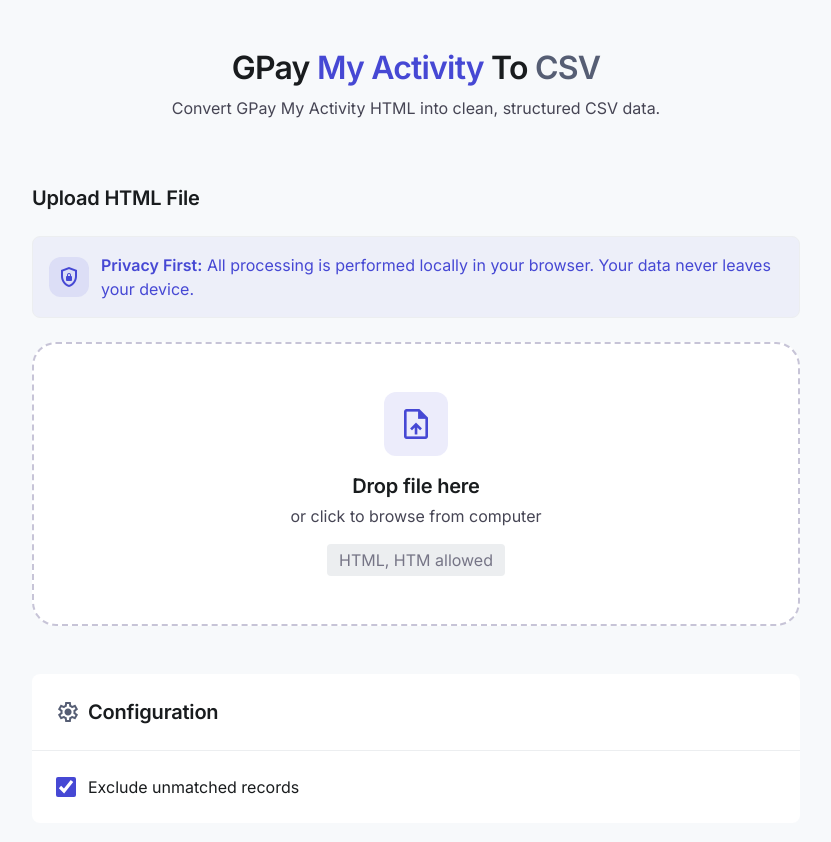
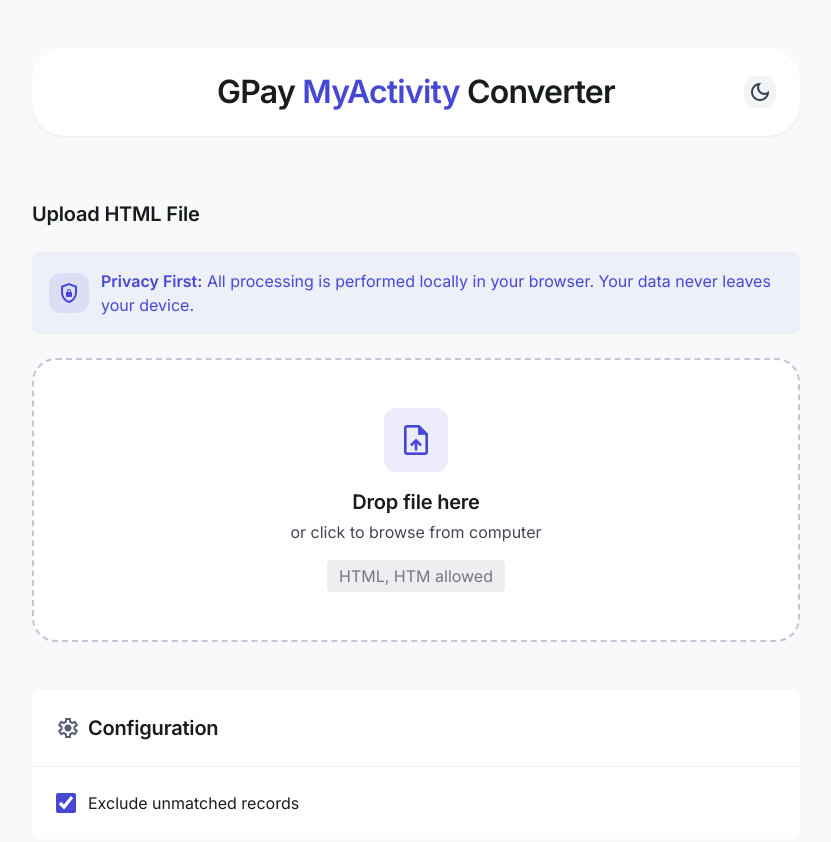
Before and after one commit to rainwalkr/gpay-myactivity-converter, a website built with Vite: page index.html in a window 1280 px wide. Shown: the top 842 px of the page, without its empty margins (224-1055 px from the left). Built offline with nearby package versions, Linux system fonts and the light colour scheme.

Commit message:
style: change header layout

```diff
--- a/index.html
+++ b/index.html
@@ -6,25 +6,33 @@
   <link rel="icon" type="image/svg+xml" href="/favicon.svg" />
   <link href="https://fonts.googleapis.com/css2?family=Inter:wght@400;500;600&amp;display=swap" rel="stylesheet">
   <link
-    href="https://fonts.googleapis.com/css2?family=Material+Symbols+Outlined:wght,FILL@100..700,0..1&icon_names=account_circle,check_circle,delete,description,download,file_download_off,settings,shield_lock,upload_file&display=block"
+    href="https://fonts.googleapis.com/css2?family=Material+Symbols+Outlined:wght,FILL@100..700,0..1&icon_names=account_circle,check_circle,dark_mode,delete,description,download,file_download_off,settings,shield_lock,upload_file&display=block"
     rel="stylesheet">
   <meta name="viewport" content="width=device-width, initial-scale=1.0" />
   <title>GPay My Activity Converter</title>
 </head>
 
 <body
-  class="font-inter bg-surface-bright text-on-surface min-h-screen py-12 px-6 md:px-12 flex flex-col items-center text-body-mobile md:text-body">
+  class="font-inter bg-surface-bright text-on-surface min-h-screen py-12 px-4 md:px-12 flex flex-col items-center text-body-mobile md:text-body">
   <!-- Main Workspace (Single Column) -->
   <main class="w-full max-w-3xl space-y-2xl">
     <!-- Header Branding -->
-    <header class="text-center">
-      <h1 class="text-headline-lg-mobile md:text-headline-lg text-on-surface tracking-tight mb-2">
-        GPay <span class="text-primary">My Activity</span> To <span class="text-secondary">CSV</span>
+    <header
+      class="text-center bg-surface-container-lowest p-6 rounded-4xl flex justify-between items-center gap-2 shadow-sm/5">
+      <div class="hidden md:block w-8 h-8"></div>
+      <h1 class="text-headline-lg-mobile md:text-headline-lg text-on-surface tracking-tight">
+        GPay <span class="text-primary">MyActivity</span> Converter
       </h1>
-      <p class="text-on-surface-variant max-w-lg mx-auto">Convert GPay My Activity HTML into clean,
-        structured CSV data.</p>
+      <button
+        class="cursor-pointer inline-flex items-center justify-center w-8 h-8 rounded-full bg-gray-100 text-gray-700 hover:bg-gray-200 focus:outline-none focus:ring-2 focus:ring-gray-400">
+        <span class="material-symbols-outlined">dark_mode</span>
+      </button>
     </header>
     <div class="space-y-12">
+      <!-- <section>
+          <p class="text-on-surface-variant">Convert GPay My Activity HTML file into clean,
+        structured CSV file.</p>
+      </section> -->
       <!-- 1. Upload Zone -->
       <section class="space-y-6">
         <div class="flex items-center gap-3">
--- a/src/style.css
+++ b/src/style.css
@@ -81,7 +81,7 @@
   --text-headline-lg--letter-spacing: -0.02em;
   --text-headline-lg--font-weight: 600;
 
-  --text-headline-lg-mobile: 24px;
+  --text-headline-lg-mobile: 23px;
   --text-headline-lg-mobile--line-height: 32px;
   --text-headline-lg-mobile--letter-spacing: -0.02em;
   --text-headline-lg-mobile--font-weight: 600;
```
